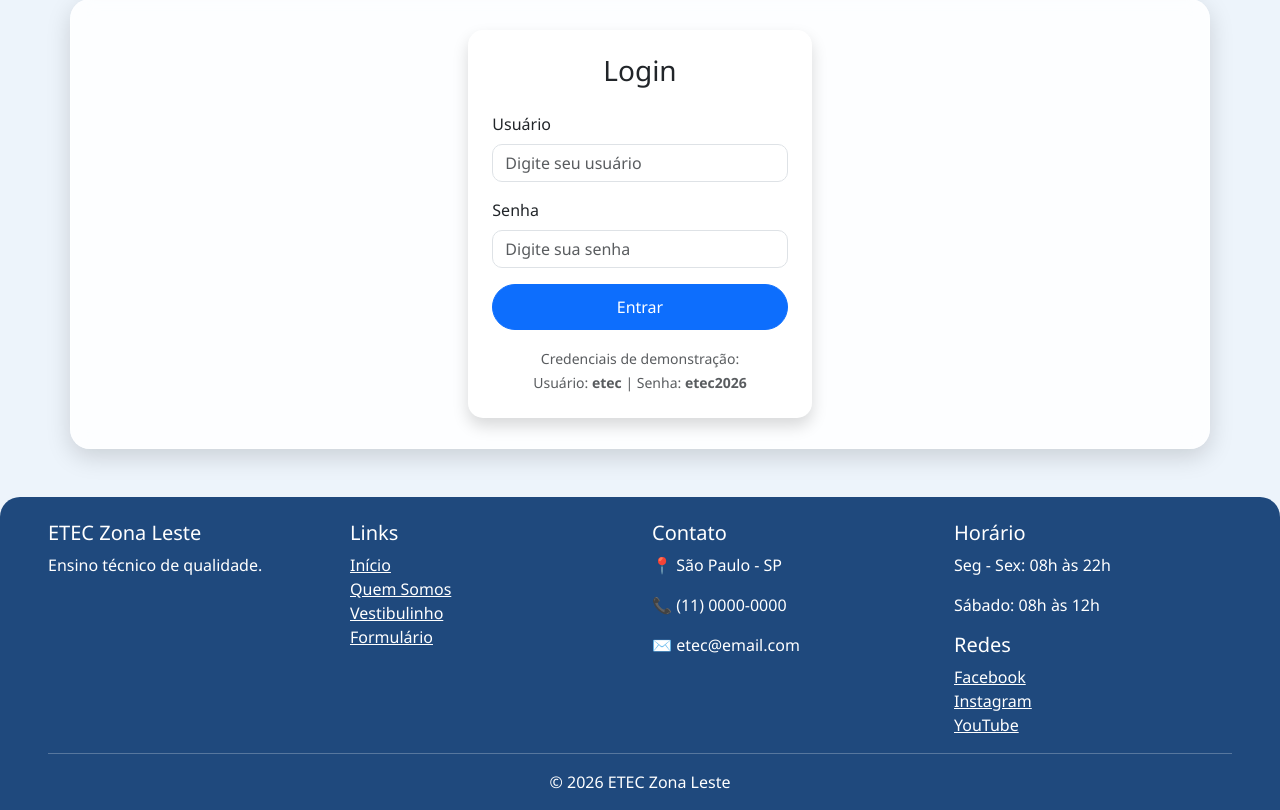
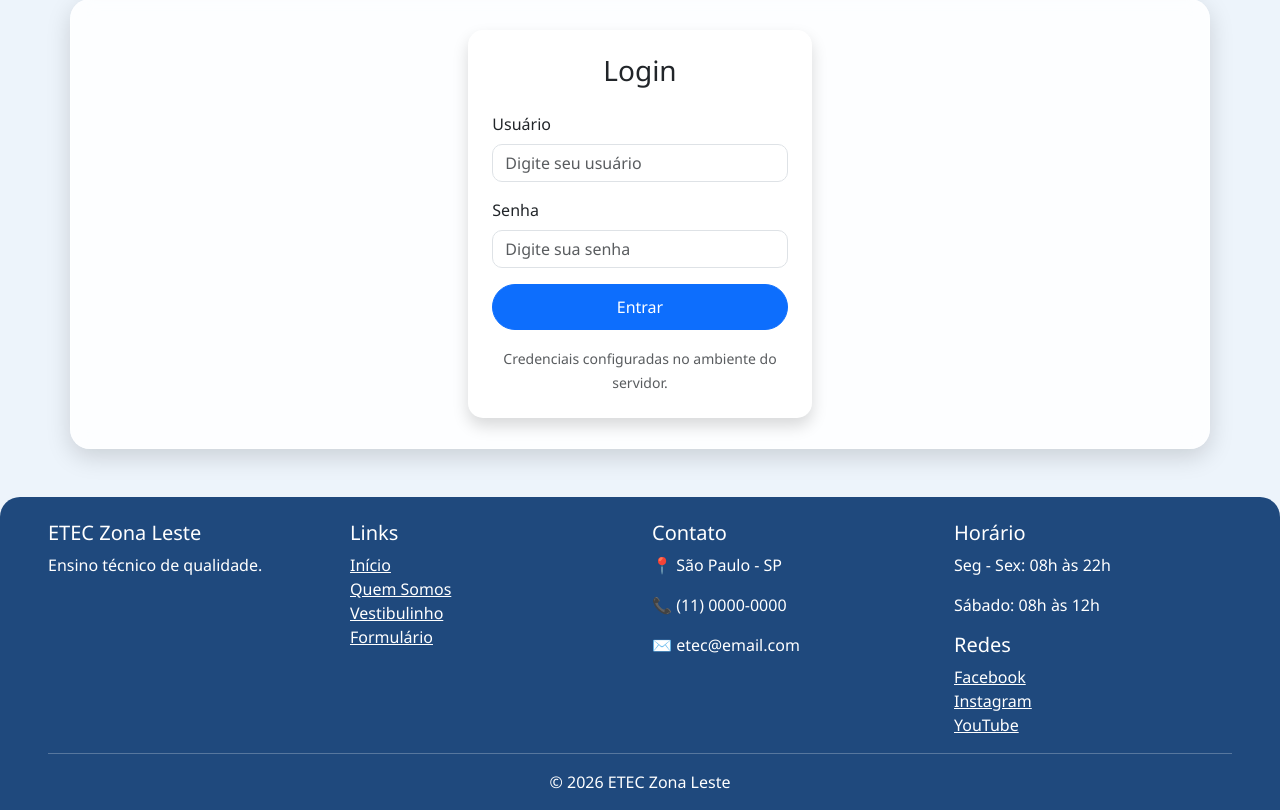
Before and after one commit to Renato1909/Portfolio2DS-AMS, a PHP site: page /login.php in a window 1280 px wide. Shown: the part 412-1222 px from the top of the page. Run offline with PHP 8.4, Linux system fonts and the light colour scheme.

Commit message:
Remove demo credentials from ETEC2 login page

```diff
--- a/Programação Web II/ETEC2-Site/login.php
+++ b/Programação Web II/ETEC2-Site/login.php
@@ -89,7 +89,7 @@ if (isset($_SESSION['logado']) && $_SESSION['logado'] === true) {
                     </form>
 
                     <div class="mt-3 text-center">
-                        <small class="text-muted">Credenciais de demonstração:<br>Usuário: <strong>etec</strong> | Senha: <strong>etec2026</strong></small>
+                        <small class="text-muted">Credenciais configuradas no ambiente do servidor.</small>
                     </div>
                 </div>
             </div>
```
